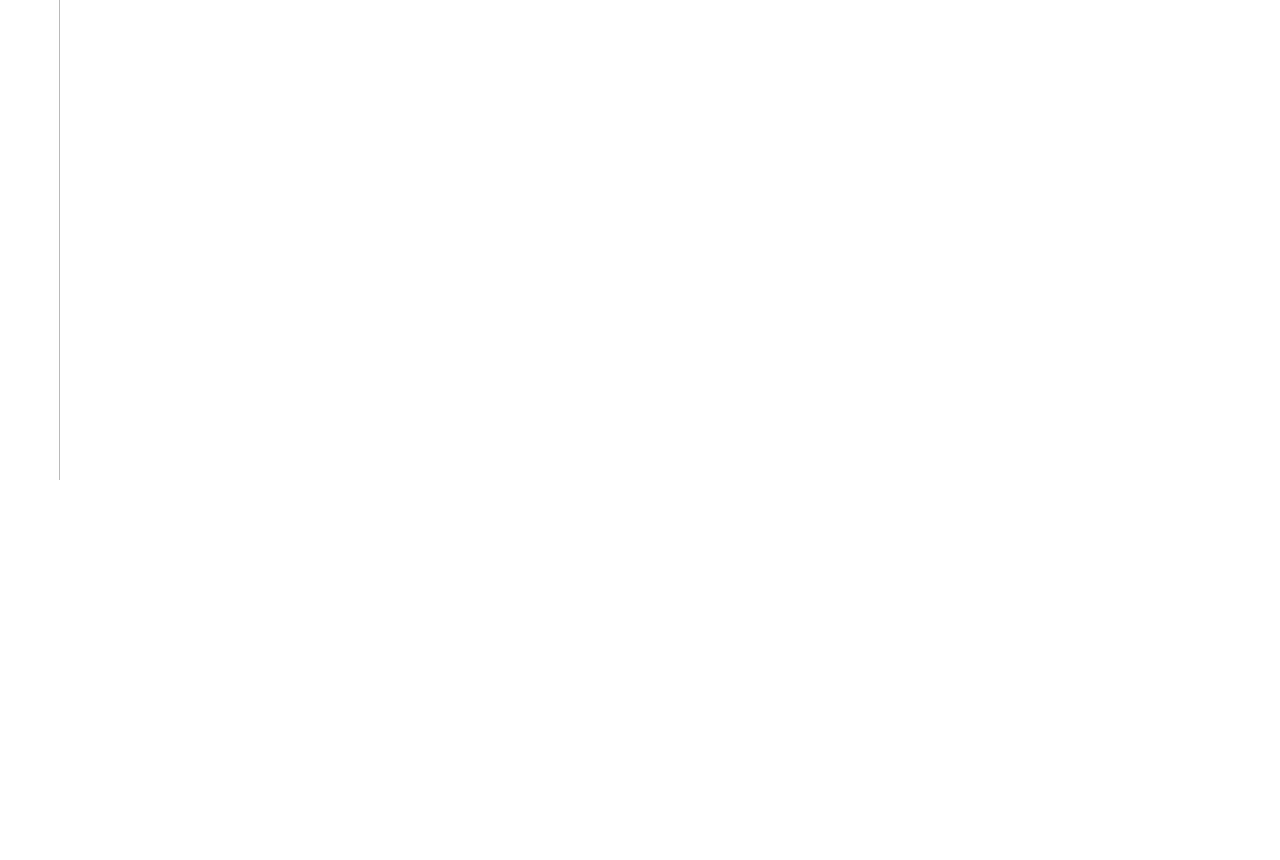
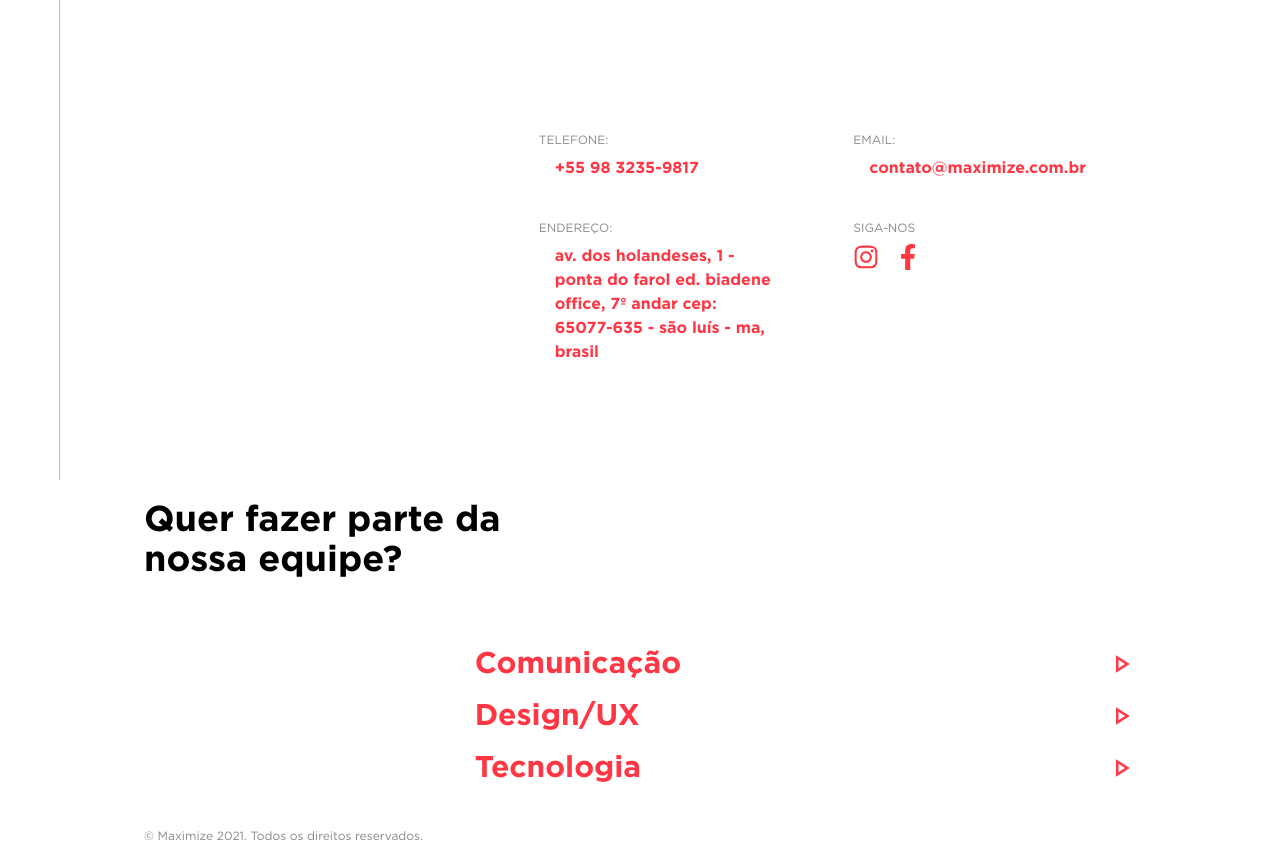
Before and after one commit to Kako-0/mxmz-site, a Next.js app: page /contato in a window 1280 px wide. Shown: the part 400-1260 px from the top of the page. Before the commit the page ends 800 px from the top, so only its background shows below. Built offline with nearby package versions, Linux system fonts and the light colour scheme.

Commit message:
feat: add contato

```diff
--- a/src/app/contato/page.tsx
+++ b/src/app/contato/page.tsx
@@ -1,3 +1,93 @@
+import Social from '@/components/Social';
+import { Button } from '@/components/ui/button';
+import { MdOutlinePlayArrow } from 'react-icons/md';
+import Link from 'next/link';
+
 export default function Contato() {
-  return <p>Contato</p>;
+  return (
+    <main className="relative min-h-dvh container sm:w-4/5 min-[1920px]:w-9/12 mx-auto px-4 grid gap-16">
+      <section className="py-40 pb-16 grid gap-24 lg:grid-cols-3 lg:gap-x-0 xl:gap-48">
+        <h1 className="w-3/4 font-semibold lg:col-span-2 xl:text-3xl">
+          Quer saber mais sobre a Maximize ou busca desenvolver um projeto com nosso time? Vamos
+          conversar!
+        </h1>
+        <div className="grid gap-8 md:grid-cols-2 md:grid-rows-[auto_auto] lg:row-start-2 lg:col-start-2 lg:col-span-2">
+          <div className="">
+            <h2 className="uppercase text-xs text-[var(--cinzaescuro3)]">Telefone:</h2>
+            <Button asChild variant="link">
+              <Link href="tel:+559832359817" className="lowercase text-base tracking-normal px-0">
+                +55 98 3235-9817
+              </Link>
+            </Button>
+          </div>
+          <div className="">
+            <h2 className="uppercase text-xs text-[var(--cinzaescuro3)]">Email:</h2>
+            <Button asChild variant="link">
+              <Link
+                href="mailto:contato@maximize.com.br"
+                className="lowercase text-base tracking-normal px-0"
+              >
+                contato@maximize.com.br
+              </Link>
+            </Button>
+          </div>
+          <div className="">
+            <h2 className="uppercase text-xs text-[var(--cinzaescuro3)]">Endereço:</h2>
+            <Button asChild variant="link">
+              <Link
+                href="https://goo.gl/maps/H5SgaBoxY7nELPKZ8"
+                className="lowercase text-base tracking-normal px-0 h-auto max-w-64"
+              >
+                Av. dos Holandeses, 1 - Ponta do Farol Ed. Biadene Office, 7º Andar CEP: 65077-635 -
+                São Luís - MA, Brasil
+              </Link>
+            </Button>
+          </div>
+          <div>
+            <h2 className="uppercase text-xs text-[var(--cinzaescuro3)]">Siga-nos</h2>
+            <Social
+              styleContainer="flex gap-4 flex-row-reverse"
+              styleIcon="text-secondary text-[26px]"
+            />
+          </div>
+        </div>
+      </section>
+      <section className="grid grid-cols-1gap-8 lg:grid-cols-3 lg:gap-x-0 min-h-[45dvh] lg:grid-rows-[auto_100px_auto]">
+        <h1 className="w-40 font-semibold text-lg xl:text-4xl lg:col-span-3 lg:w-[400px]">
+          Quer fazer parte da nossa equipe?
+        </h1>
+        <ul className="grid gap-4 row-start-2 col-span-3 lg:col-start-2">
+          <li>
+            <Link
+              href="https://maximize.com.br/vaga"
+              className="relative text-secondary font-semibold text-xl xl:text-3xl nav__link flex items-center justify-between"
+            >
+              Comunicação <MdOutlinePlayArrow />
+            </Link>
+          </li>
+          <li>
+            <Link
+              href="https://maximize.com.br/vaga"
+              className="relative text-secondary font-semibold text-xl xl:text-3xl nav__link flex items-center justify-between"
+            >
+              Design/UX <MdOutlinePlayArrow />
+            </Link>
+          </li>
+          <li>
+            <Link
+              href="https://maximize.com.br/vaga"
+              className="relative text-secondary font-semibold text-xl xl:text-3xl nav__link flex items-center justify-between"
+            >
+              Tecnologia <MdOutlinePlayArrow />
+            </Link>
+          </li>
+        </ul>
+        <div className="row-start-3 col-span-3 mt-auto py-4">
+          <p className="text-xs text-[var(--cinzaescuro3)]">
+            © Maximize 2021. Todos os direitos reservados.
+          </p>
+        </div>
+      </section>
+    </main>
+  );
 }
--- a/src/components/Header.tsx
+++ b/src/components/Header.tsx
@@ -10,7 +10,7 @@ const Header = () => {
     <header className="fixed z-10 p-10 px-8 flex justify-between items-center w-full  ">
       <Slogan />
       <Link href="/">
-        <Image src={Logo} width={67} height={36} alt="Maximize" />
+        <Image src={Logo} width={67} height={36} alt="Maximize" priority />
       </Link>
 
       <Nav />
--- a/src/components/Nav.tsx
+++ b/src/components/Nav.tsx
@@ -16,7 +16,7 @@ export default function Nav() {
       const section = document.getElementById('landing');
       const sectionHeight = section?.getBoundingClientRect().height;
 
-      if (sectionHeight && window.scrollY > sectionHeight) {
+      if (section && sectionHeight && window.scrollY <= sectionHeight) {
         setIsScrolled(true);
       } else {
         setIsScrolled(false);
@@ -40,7 +40,7 @@ export default function Nav() {
               className={
                 'uppercase text-[11px] tracking-[6px] font-semibold nav__link relative py-2 text-white'
               }
-              animate={{ color: isScrolled ? '#ff3644' : '#ffffff' }}
+              animate={{ color: isScrolled ? '#ffffff' : '#ff3644' }}
               transition={{ duration: 0.4 }}
             >
               {label}
--- a/src/components/ui/button.tsx
+++ b/src/components/ui/button.tsx
@@ -5,7 +5,7 @@ import { cva, type VariantProps } from 'class-variance-authority';
 import { cn } from '@/lib/utils';
 
 const buttonVariants = cva(
-  'inline-flex items-center justify-center whitespace-nowrap rounded-md text-xs font-medium ring-offset-background transition-colors duration-300 focus-visible:outline-none focus-visible:ring-2 focus-visible:ring-ring focus-visible:ring-offset-2 disabled:pointer-events-none disabled:opacity-50',
+  'inline-flex items-center justify-center rounded-md text-xs font-medium ring-offset-background transition-colors duration-300 focus-visible:outline-none focus-visible:ring-2 focus-visible:ring-ring focus-visible:ring-offset-2 disabled:pointer-events-none disabled:opacity-50',
   {
     variants: {
       variant: {
@@ -15,7 +15,7 @@ const buttonVariants = cva(
           'border border-secondary text-secondary bg-transparent hover:bg-secondary hover:text-white',
         secondary: 'bg-secondary text-secondary-foreground hover:bg-secondary/80',
         ghost: 'hover:bg-accent hover:text-accent-foreground',
-        link: 'text-primary underline-offset-4 hover:underline',
+        link: 'uppercase text-[11px] tracking-[6px] font-semibold nav__link relative py-2 text-secondary nav__link',
       },
       size: {
         default: 'h-10 px-4 py-2',
```
